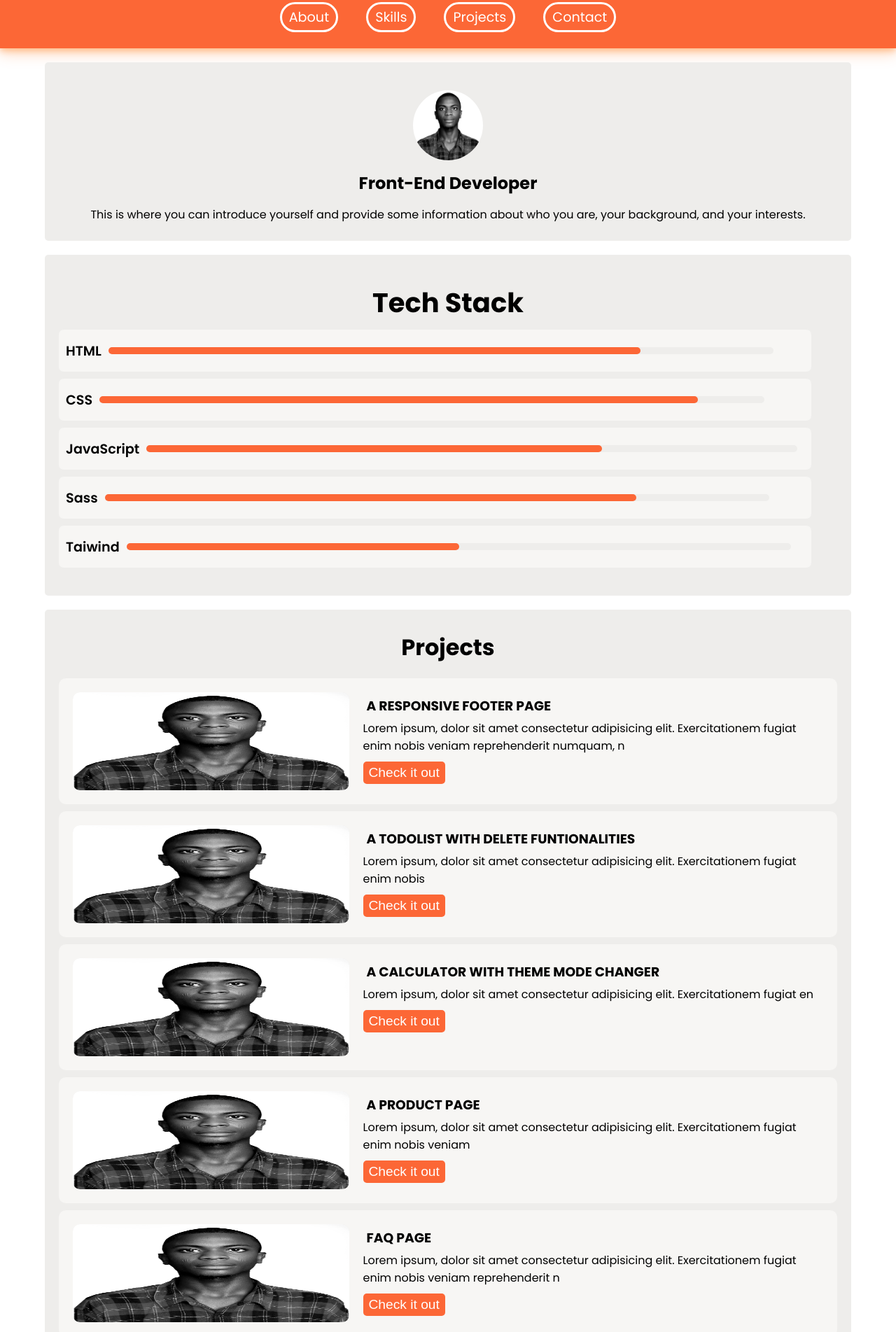
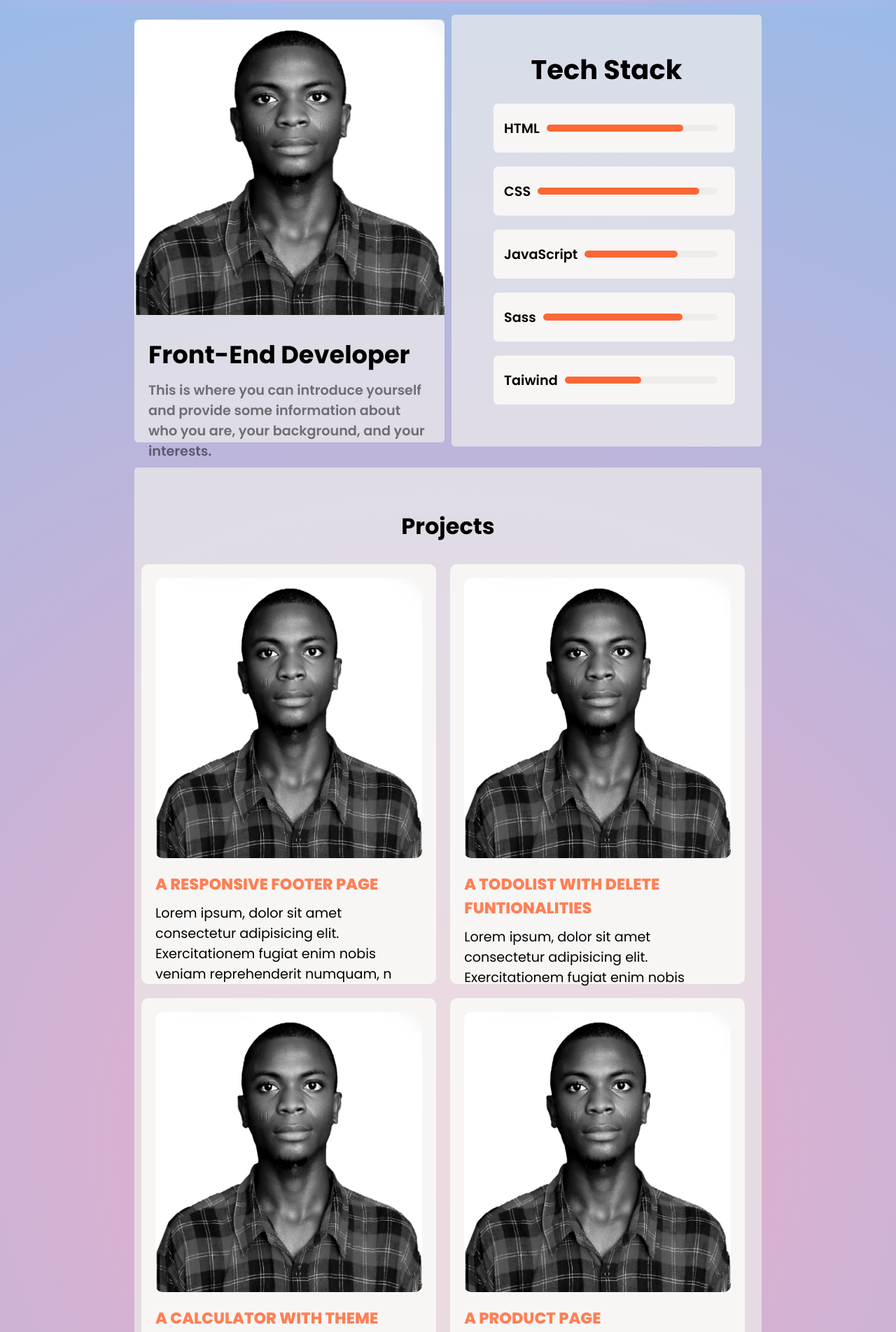
Before and after one commit to mktmakanta/Portfolio-, a plain HTML site: page index.html in a window 1280 px wide. Shown: the part 130-2033 px from the top of the page at 70% size. Drawn offline with Linux system fonts and the light colour scheme; a web font is replaced by a local one.

Commit message:
all screen responsiveness as being acheived, adding the necessary animations

```diff
--- a/index.html
+++ b/index.html
@@ -27,16 +27,18 @@
         </ul>
       </nav>
     </header>
-    <main>
+    <main id="wrapper">
       <section id="about">
         <div class="my-image">
           <img src="my-picture.jpg" alt="mypicture" />
         </div>
+        <div class="about-description">
           <h2>Front-End Developer</h2>
           <p>
-          This is where you can introduce yourself and provide some information
-          about who you are, your background, and your interests.
+            This is where you can introduce yourself and provide some
+            information about who you are, your background, and your interests.
           </p>
+        </div>
       </section>
 
       <section id="skills">
@@ -67,6 +69,7 @@
 
       <section id="projects">
         <h2>Projects</h2>
+        <div class="main-projects">
           <div class="first project">
             <div class="project-image"><img src="my-picture.jpg" alt="" /></div>
             <div class="project-description">
@@ -125,11 +128,13 @@
               <button><a href="#">Check it out</a></button>
             </div>
           </div>
+        </div>
       </section>
     </main>
 
     <footer id="contact">
-      <h2>Contacts</h2>
+      <h2>Send Us A Massage</h2>
+      <div class="footer-wrapper">
         <form class="your-details">
           <input type="text" name="name" id="" placeholder="Your FullName" />
           <input
@@ -150,7 +155,9 @@
           <div class="contact-head">Contact Me</div>
           <div class="email">
             <h3>Email</h3>
-          <a href="mailto: mktmakantamkt@gmail.com">mktmakantamkt@gmail.com</a>
+            <a href="mailto: mktmakantamkt@gmail.com"
+              >mktmakantamkt@gmail.com</a
+            >
           </div>
           <div class="phone">
             <h3>Phone</h3>
@@ -165,6 +172,7 @@
             </p>
           </div>
         </div>
+      </div>
     </footer>
   </body>
 </html>
--- a/styles.css
+++ b/styles.css
@@ -243,7 +243,6 @@ input:focus{
 }
 input:nth-of-type(3){
   height: 150px;
-  vertical-align: top;
 
 }
 .send-massage{
@@ -280,7 +279,7 @@ input:nth-of-type(3){
 }
 
 /*media query for tablets screen sizes */
-@media screen and (min-width: 640px) and (max-width: 768px) {
+@media screen and (min-width: 640px)  {
 
 header{
   flex-direction: row;
@@ -361,6 +360,165 @@ input:nth-of-type(3){
   height: 300px;
 
 }
+#contact{
+  padding: 20px 90px;
+}
+.contact-head, #contact h2{
+  font-size: 3rem;
+}
+
+}
+
+/* laptop  screen version */
+@media screen and (min-width: 769px){
+
+#about{
+  display: flex;
+  flex-direction: row;
+  padding: 0;
+  height: 200px;
+}
+.my-image{
+  border-radius: 0;
+  width:250px;
+  height: 100%;
+  margin: 0;
+  border-right: 5px solid #FC6736;
+
+}
+.my-image img{
+  border-radius: 0;
+  margin: 0;
+  margin-right: 20px;
+}
+.about-description{
+  padding: 30px 20px;
+}
+#about h2{
+  font-size: 2.2rem;
+  text-align: left;
+  margin: 0;
+  margin-bottom: 10px;
+}
+#about p{
+  padding: 0;
+  margin: 0;
+  text-align: left;
+  font-size: 1.2rem;
+  font-weight: 600;
+  opacity: 0.5;
+}
+#skills{
+  padding: 40px;
+}
+#skills li{
+  margin: 20px;
+  padding: 15px;
+  height: 70px;
+}
+#projects{
+  padding: 40px;
+}
+
+button{
+  height: 53px;
+}
+.project p{
+  margin: 10px 0;
+
+}
+form{
+  display: flex;
+  flex-direction: row;
+  flex-wrap: wrap;
+
+}
+input{
+  width: 49%;
+  margin: 5px 3px;
+}
+input:nth-of-type(3){
+  width: 100%;
+  margin: 10px 0;
+}
+
+}
+
+/* large screens and destops */
+@media screen and (min-width: 1024px){
+
+
+#wrapper{
+  width: 70%;
+  display: grid;
+  grid-template-columns: 1fr 1fr ;
+    grid-template-areas:
+      "about skills"
+      "projects projects";
+  gap: 10px;
+}
+#about{
+  flex-direction: column;
+  height: 604px;
+  margin: 0;
+  grid-area: about;
+}
+.my-image{
+  width: 100%;
+  border: 0;
+  height: 70%;
+  object-fit: contain;
+  border-radius: 10px 10px 0;
+}
+.my-image img{
+  width: 100%;
+  border: 0;
+  border-radius: 10px 10px 0 0;
+}
+#projects{
+  width: 100%;
+  grid-area: projects;
+  padding: 40PX 0;
+}
+.project{
+  width: 47%;
+}
+#skills{
+  grid-area: skills;
+}
+.main-projects{
+
+  display: flex;
+  flex-direction: row;
+  flex-wrap: wrap;
+}
+.footer-wrapper{
+  display: grid;
+  grid-template-columns: 1fr 1fr;
+  gap: 10px;
+}
+#contact h2{
+  margin-bottom: 60px;
+  font-size: 3rem;
+}
+.contact-head{
+  display: none;
+}
+.my-contacts{
+  padding-left: 60px;
+  margin: 0;
+}
+.my-contacts div {
+  margin-bottom: 40px;
+}
+.email h3{
+  margin-top: 0;
+}
+input{
+  width: 100%;
+}
+
+
 
 
 
```
Lines whose indentation alone changed are shown as unchanged.
